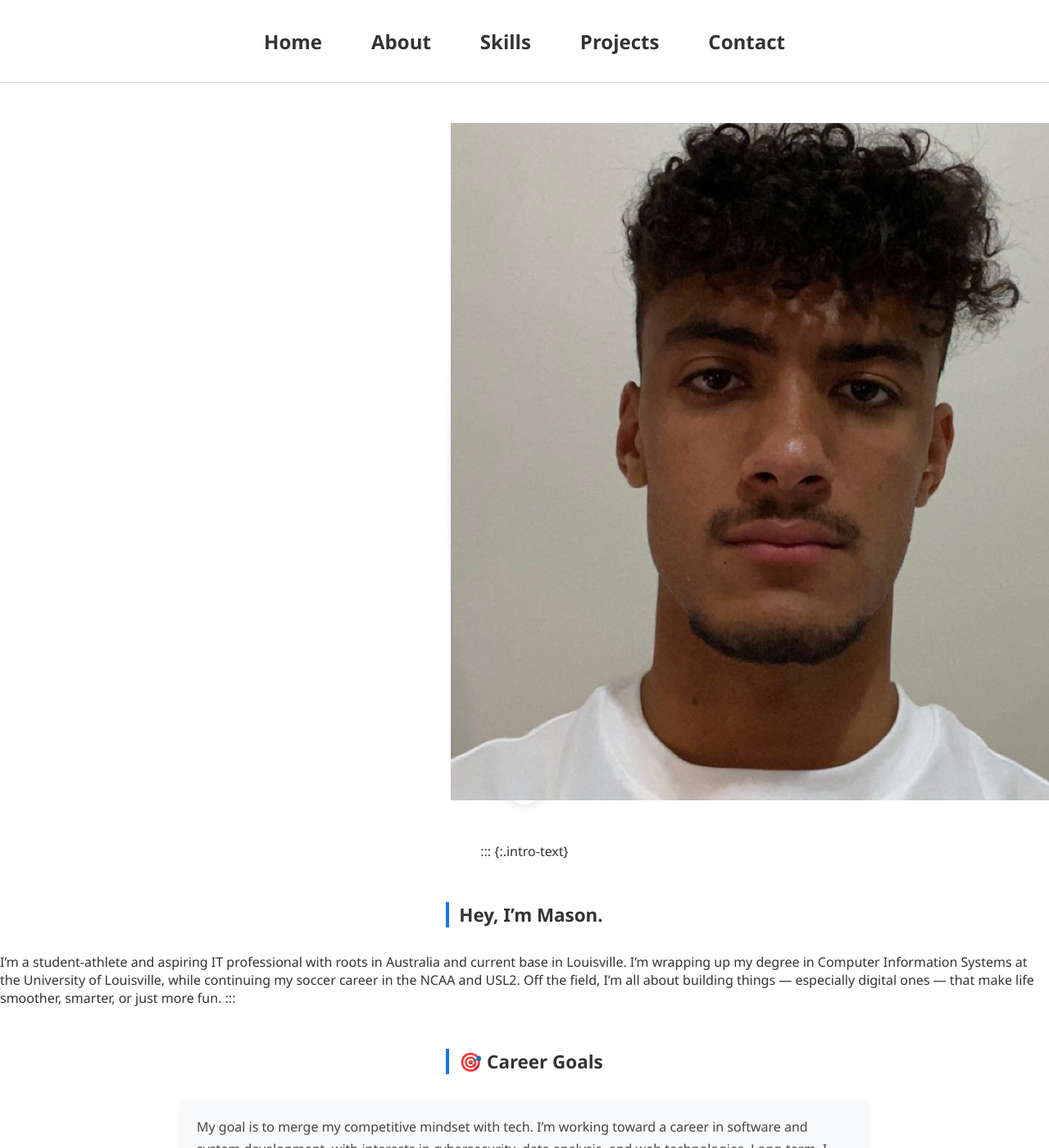
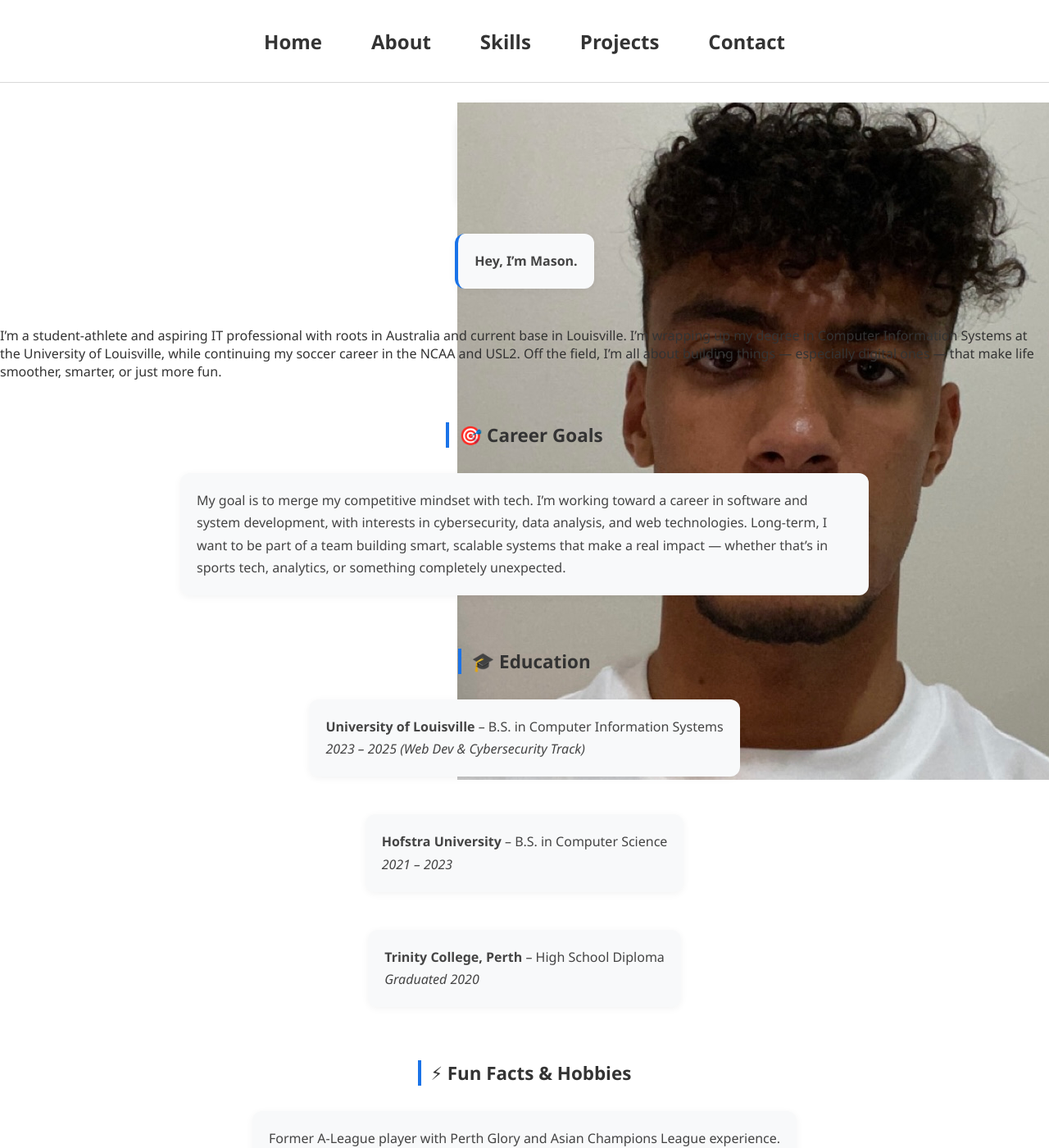
Before and after one commit to masontatafu/masontatafu.github.io, a Jekyll site: the page built from about.md, in a window 1280 px wide and 1400 px high. Shown: the whole window at 82% size. Built offline with Jekyll 4.4.1, drawn with Linux system fonts in a browser that asks for light colours.

Commit message:
Update about.md

```diff
--- a/about.md
+++ b/about.md
@@ -4,14 +4,14 @@ layout: default
 ---
 
 ![Mason Tatafu](/assets/images/IMG_5131.jpg)
-{:.profile-pic}
+{:.intro-pic}
 
-::: {:.intro-text}
+{:.intro-block}
 ## Hey, I’m Mason.
 {:.about-header}
 
 I'm a student-athlete and aspiring IT professional with roots in Australia and current base in Louisville. I’m wrapping up my degree in Computer Information Systems at the University of Louisville, while continuing my soccer career in the NCAA and USL2. Off the field, I'm all about building things — especially digital ones — that make life smoother, smarter, or just more fun.
-:::
+
 
 ## 🎯 Career Goals
 {:.about-header}
```
